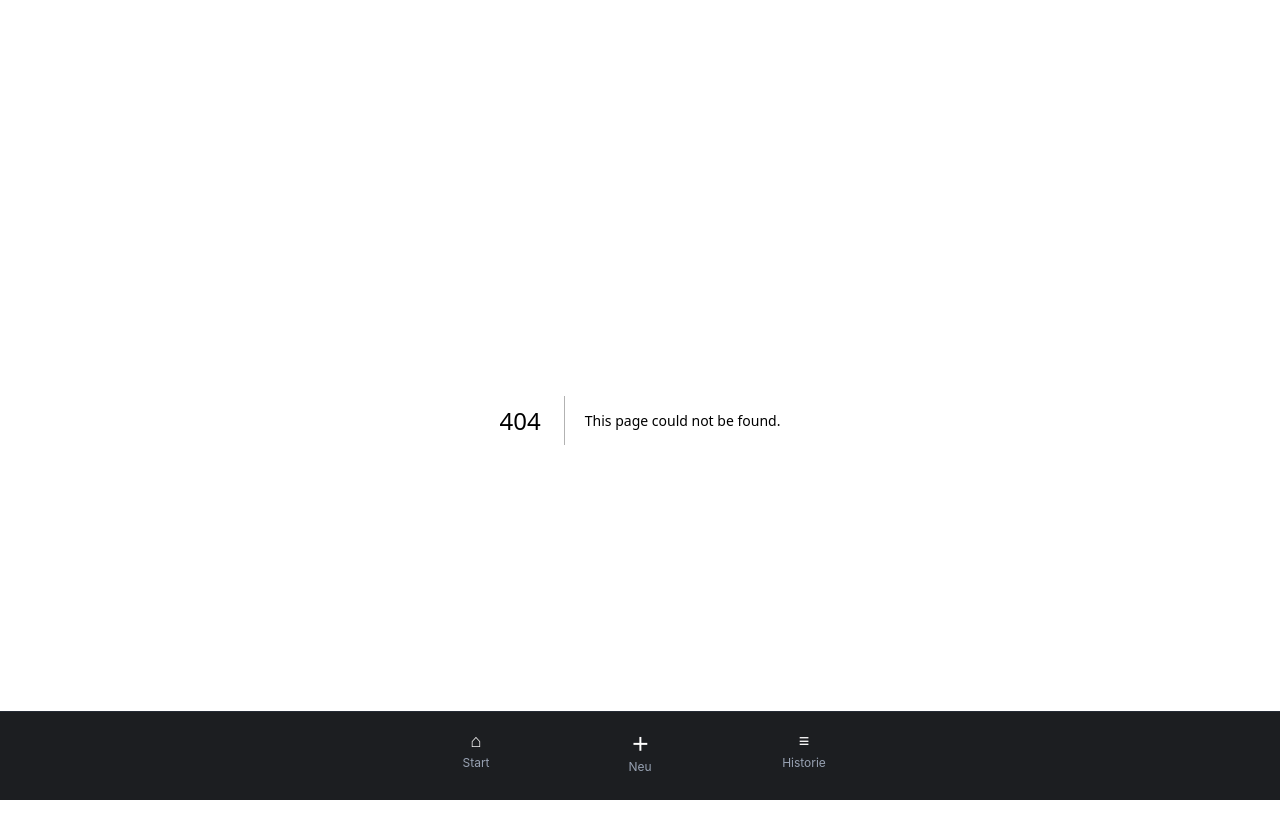
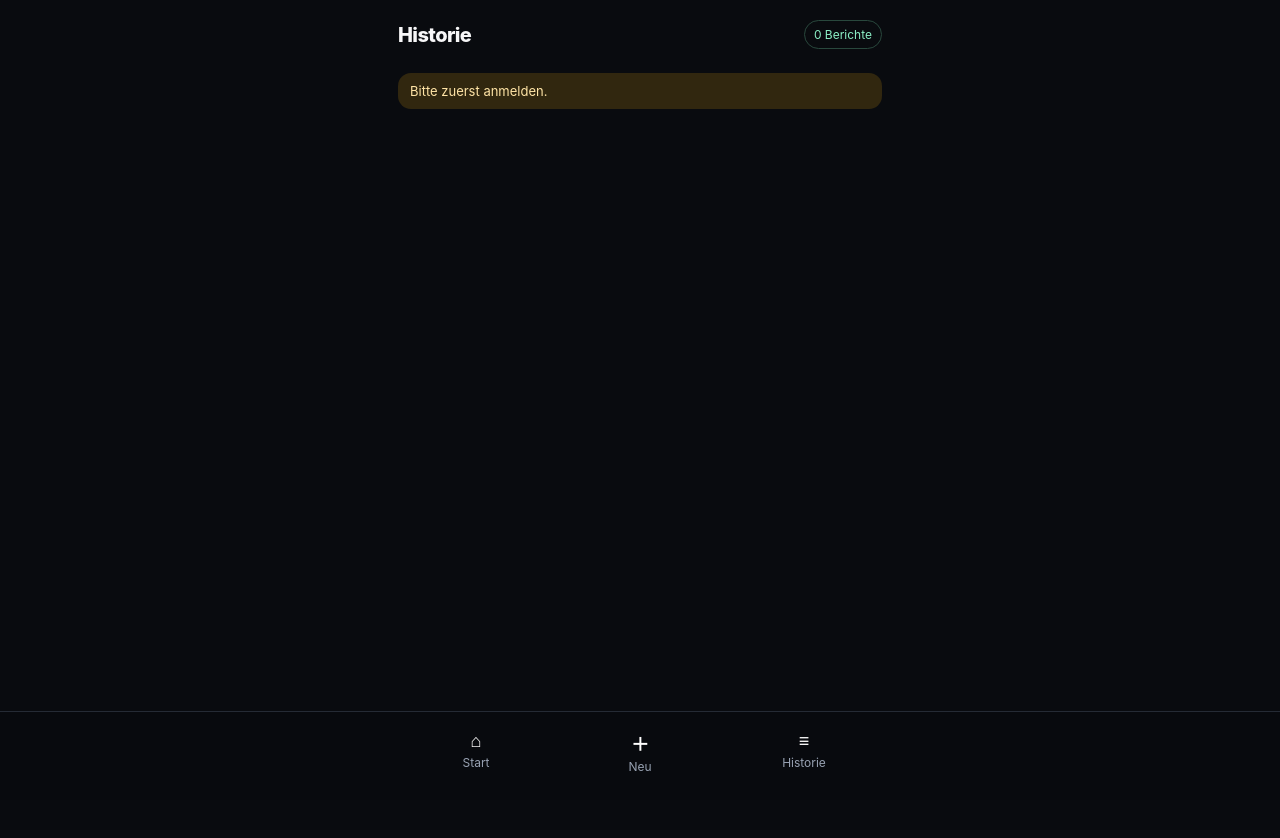
Before and after one commit to schieskejulia-collab/Automation, a Next.js app: page /history in a window 1280 px wide. Before the commit this address had no page. Shown: the top 838 px of the page. After the commit the page ends 800 px from the top, so only its background shows below. Built offline with nearby package versions, Linux system fonts and the light colour scheme; no server answers.

Commit message:
Add report history screen

```diff
--- /dev/null
+++ b/app/history/page.tsx
@@ -0,0 +1,22 @@
+'use client';
+import { useEffect, useState } from 'react';
+import { supabaseBrowser } from '@/lib/supabase-browser';
+
+type Report={id:string;title:string;report_date:string;location:string|null;description:string;urgency:string;recommended_action:string;status:string;approved_at:string|null};
+
+export default function History(){
+  const [rows,setRows]=useState<Report[]>([]);
+  const [msg,setMsg]=useState('Lade…');
+  useEffect(()=>{(async()=>{
+    try{
+      const s=supabaseBrowser();
+      const {data:{user}}=await s.auth.getUser();
+      if(!user){setMsg('Bitte zuerst anmelden.');return;}
+      const {data,error}=await s.from('reports').select('id,title,report_date,location,description,urgency,recommended_action,status,approved_at').eq('user_id',user.id).order('created_at',{ascending:false});
+      if(error) throw error;
+      setRows((data||[]) as Report[]); setMsg('');
+    }catch(e){setMsg(e instanceof Error?e.message:'Historie konnte nicht geladen werden.');}
+  })()},[]);
+
+  return <><div className="top"><div className="brand">Historie</div><div className="badge">{rows.length} Berichte</div></div>{msg&&<div className="status warn">{msg}</div>}{!msg&&!rows.length&&<div className="empty">Noch keine Berichte vorhanden.</div>}<div className="grid">{rows.map(r=><div className="card" key={r.id}><strong>{r.title}</strong><span>{r.report_date} · {r.location||'ohne Ort'} · {r.status}</span><div style={{height:10}}/><span>{r.description}</span><div style={{height:14}}/><a className="btn btnSecondary" style={{display:'inline-block'}} href={`/api/reports/${r.id}/pdf`} target="_blank">PDF öffnen</a></div>)}</div></>;
+}
```
